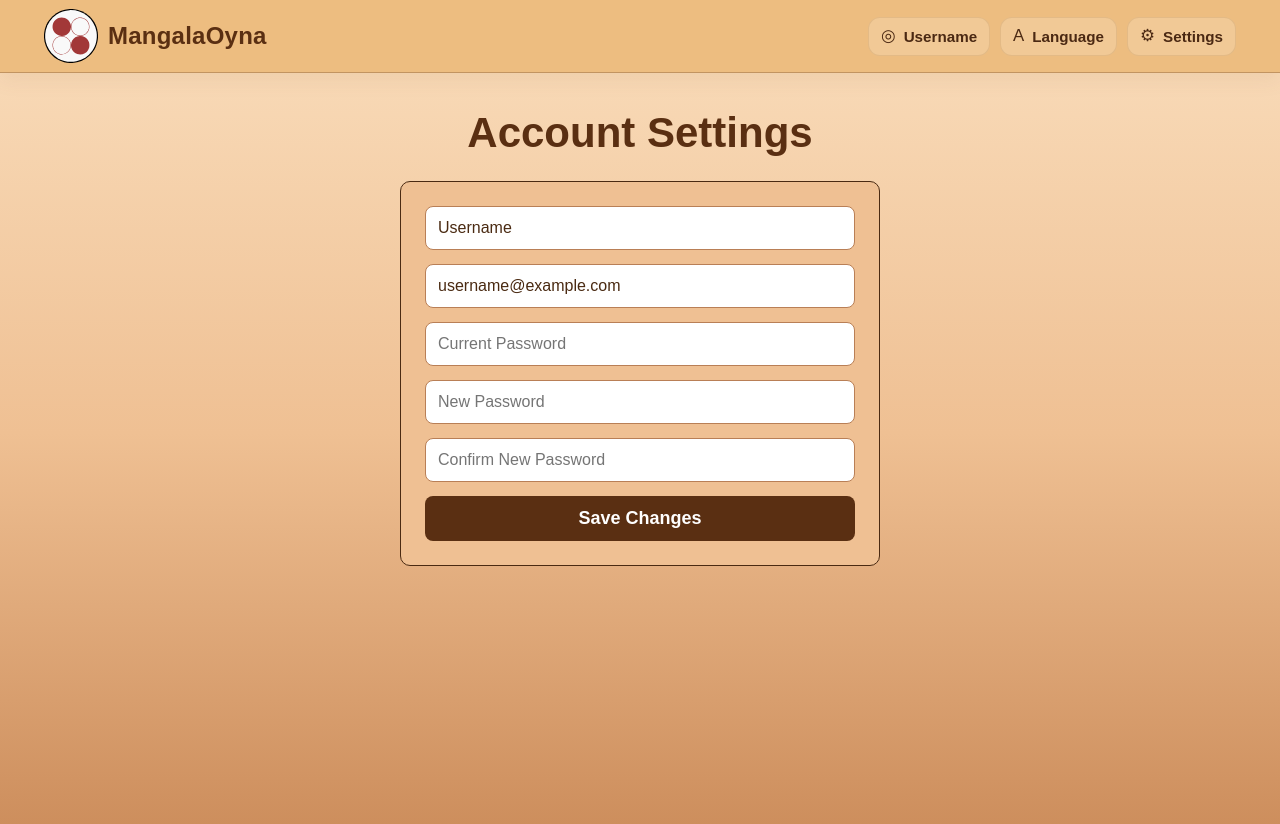
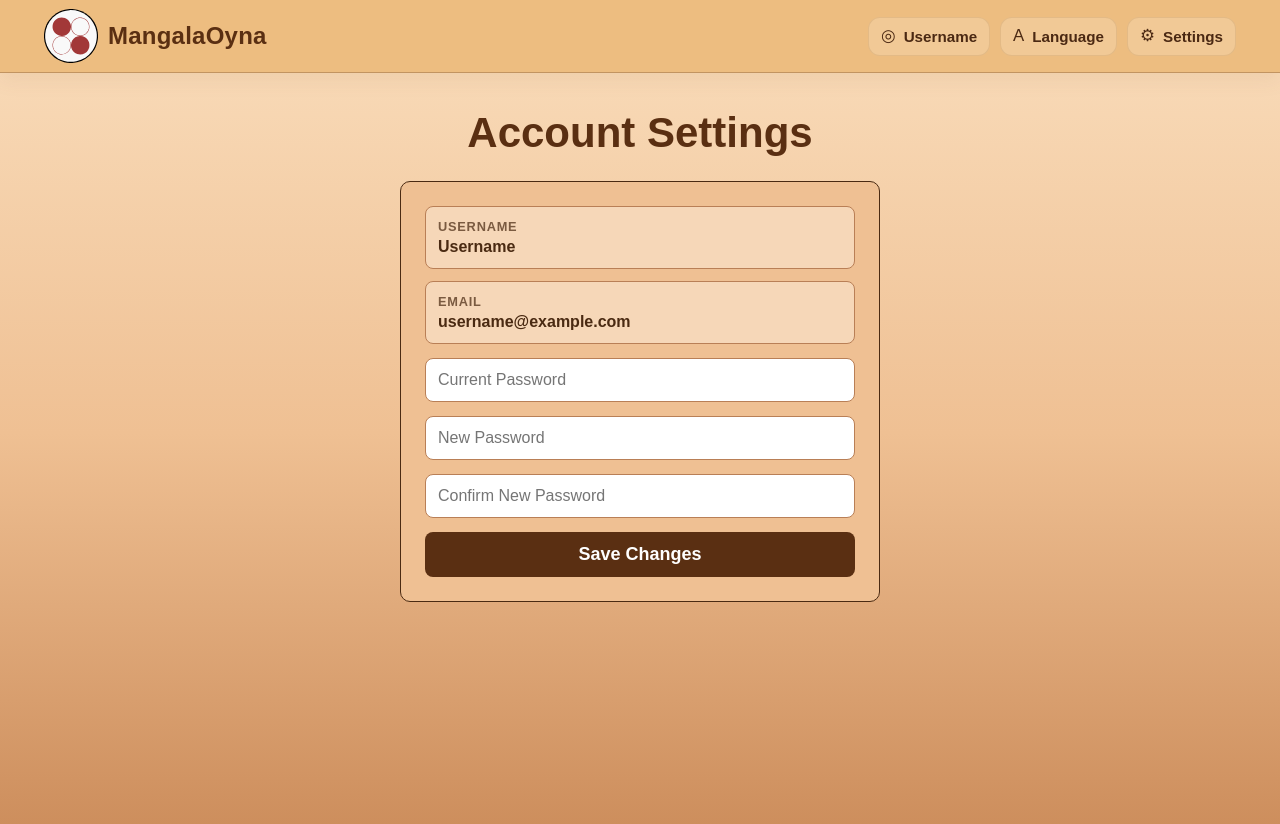
Before and after one commit to Teamuchin/online-mangala-website, a React (Vite) app in the folder client/: page /account in a window 1280 px wide. Shown: the top 824 px of the page. Built offline with nearby package versions, Linux system fonts and the light colour scheme; no server answers; a web font is replaced by a local one.

Commit message:
make username and email read-only on account page

```diff
--- a/client/src/pages/AccountSettings.jsx
+++ b/client/src/pages/AccountSettings.jsx
@@ -29,6 +29,9 @@ export default function AccountSettings() {
   const [errorMessage, setErrorMessage] = useState('')
   const [isSubmitting, setIsSubmitting] = useState(false)
   const guestMode = isGuestUser(currentUser)
+  const passwordFields = accountSettingsFields.filter(
+    (field) => field.id !== 'username' && field.id !== 'email',
+  )
 
   useEffect(() => {
     setFormState(buildAccountFormState(currentUser))
@@ -117,7 +120,17 @@ export default function AccountSettings() {
         {saveMessage && <p className={styles.saveMessage}>{saveMessage}</p>}
         {errorMessage && <p className={styles.saveMessage}>{errorMessage}</p>}
         <div className={styles.nonButtonInput}>
-          {accountSettingsFields.map((field) => (
+          <div className={styles.readOnlyGroup}>
+            <div className={styles.readOnlyField}>
+              <span className={styles.readOnlyLabel}>Username</span>
+              <span className={styles.readOnlyValue}>{currentUser.username}</span>
+            </div>
+            <div className={styles.readOnlyField}>
+              <span className={styles.readOnlyLabel}>Email</span>
+              <span className={styles.readOnlyValue}>{currentUser.email}</span>
+            </div>
+          </div>
+          {passwordFields.map((field) => (
             <input
               key={field.id}
               id={field.id}
--- a/client/src/pages/AccountSettings.module.css
+++ b/client/src/pages/AccountSettings.module.css
@@ -36,6 +36,39 @@
     justify-content: start;
     align-items: center;
     background-color: #efc093;
+}
+
+.readOnlyGroup {
+    width: 100%;
+    display: flex;
+    flex-direction: column;
+    gap: 12px;
+}
+
+.readOnlyField {
+    width: 100%;
+    border: 1px solid #b97f56;
+    border-radius: 8px;
+    padding: 12px;
+    background: rgba(255, 248, 239, 0.4);
+    display: flex;
+    flex-direction: column;
+    gap: 4px;
+}
+
+.readOnlyLabel {
+    font-size: 0.8rem;
+    font-weight: 700;
+    letter-spacing: 0.06em;
+    text-transform: uppercase;
+    color: rgba(74, 42, 18, 0.72);
+}
+
+.readOnlyValue {
+    font-size: 1rem;
+    font-weight: 600;
+    color: #4a2a12;
+    word-break: break-word;
 }
 
 .textinput {
```
